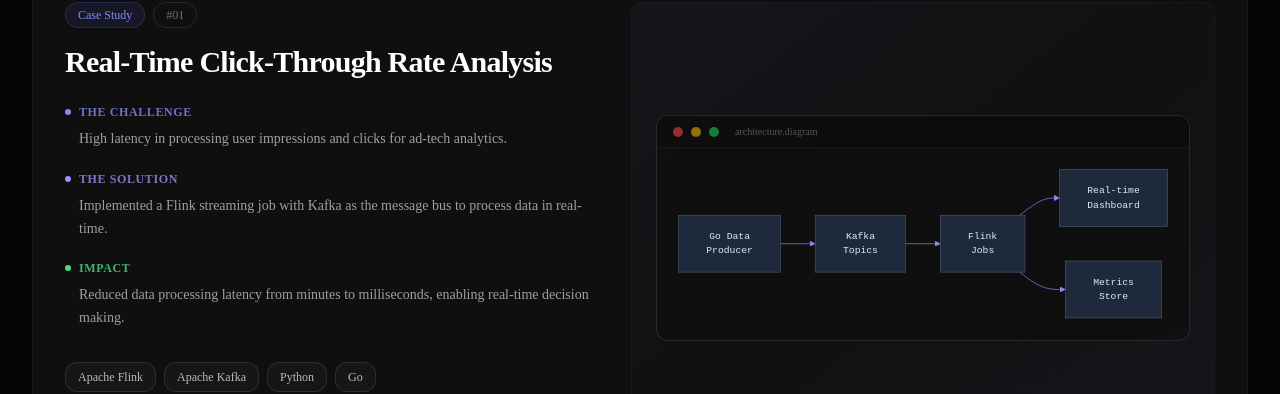
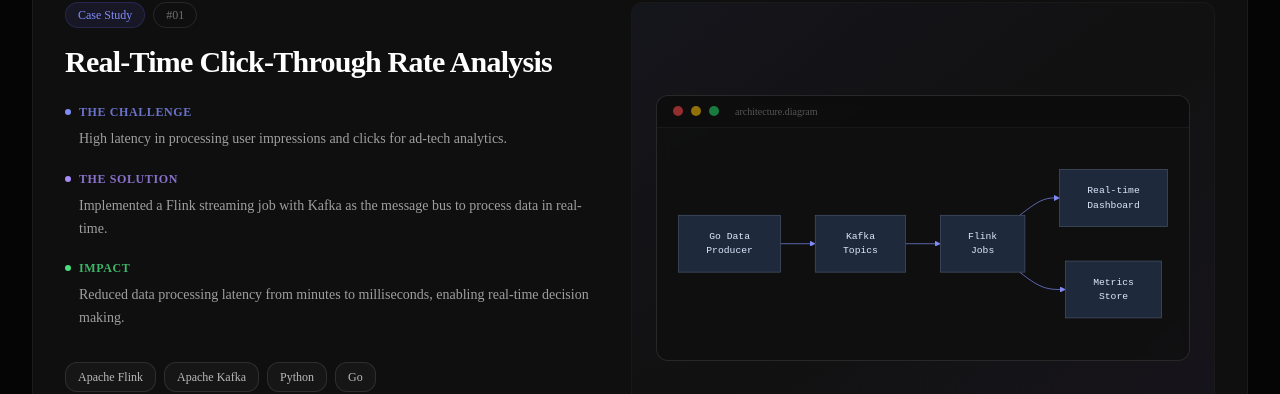
Before and after one commit to susmitpy/susmitpy.github.io, a Next.js app: page / in a window 1280 px wide. Shown: the part 1235-1629 px from the top of the page. Built offline with nearby package versions, Linux system fonts and the light colour scheme.

Commit message:
Add Mermaid CSS styling for diagrams
Co-authored-by: susmitpy <34369843+susmitpy@users.noreply.github.com>

```diff
--- a/src/app/globals.css
+++ b/src/app/globals.css
@@ -175,3 +175,25 @@
 .font-mono {
   font-family: var(--font-geist-mono), 'JetBrains Mono', monospace;
 }
+
+/* Mermaid diagram styling */
+.mermaid-diagram {
+  display: flex;
+  align-items: center;
+  justify-content: center;
+  min-height: 200px;
+}
+
+.mermaid-diagram svg {
+  max-width: 100%;
+  height: auto;
+}
+
+.mermaid-diagram .nodeLabel {
+  color: #e0e7ff;
+}
+
+.mermaid-diagram .edgeLabel {
+  background-color: transparent;
+  color: #e0e7ff;
+}
```
